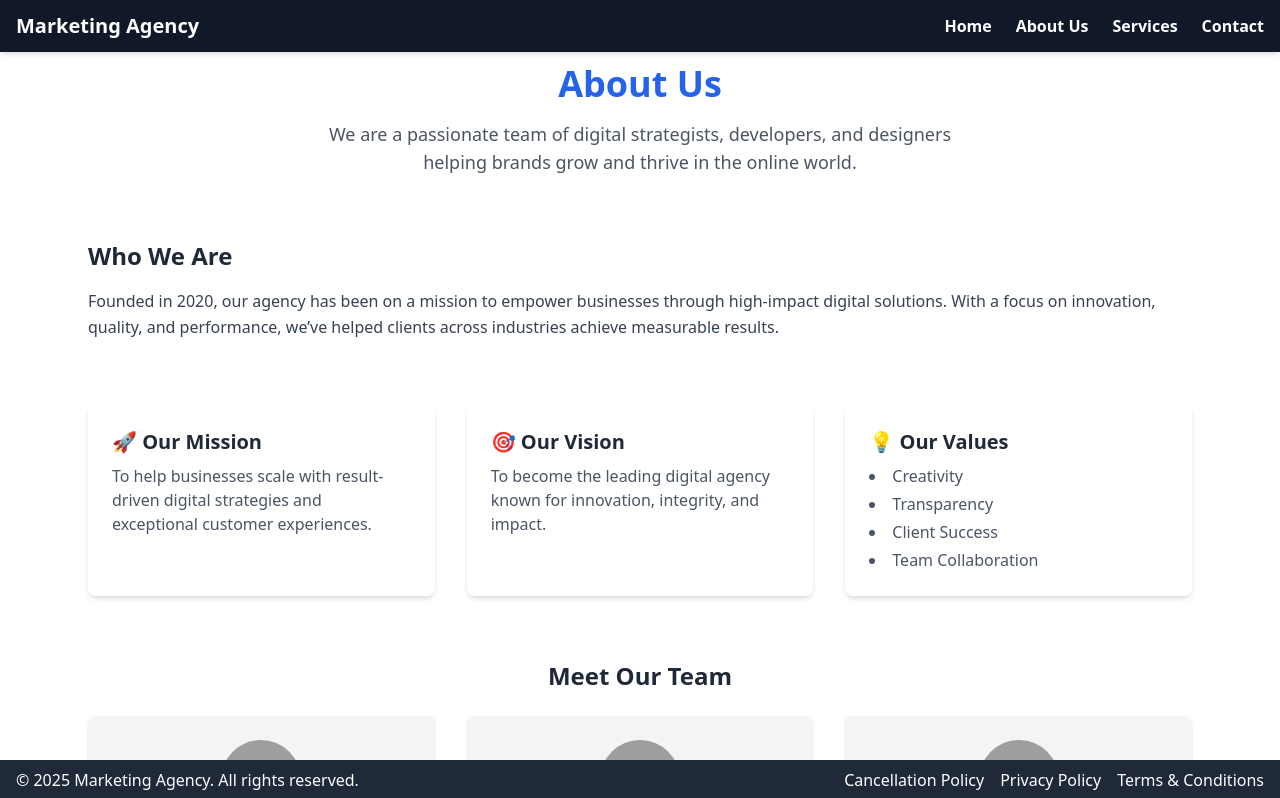
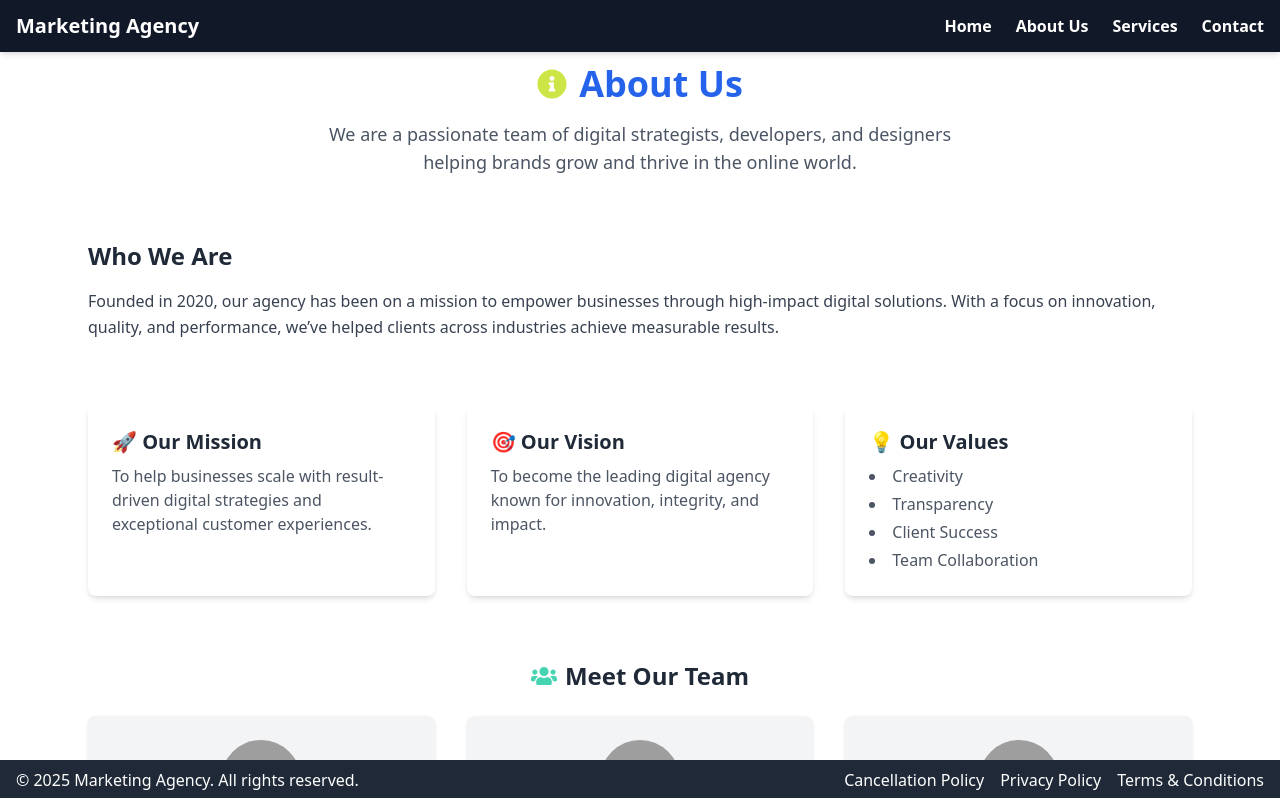
Before and after one commit to golagaurav/marketing-agency, a React (Create React App) app: page /about-us in a window 1280 px wide. Shown: the top 798 px of the page. Built offline with nearby package versions, Linux system fonts and the light colour scheme; grey boxes are pictures that could not be loaded.

Commit message:
icon add about and meet our team

```diff
--- a/src/pages/AboutUs.tsx
+++ b/src/pages/AboutUs.tsx
@@ -13,7 +13,10 @@ const AboutUs = () => {
       <main className="py-16 px-6 max-w-6xl mx-auto text-gray-800">
         {/* Hero / Intro Section */}
         <section className="text-center mb-16">
-          <h1 className="text-4xl font-bold text-primary mb-4">About Us</h1>
+          <div className="flex items-center justify-center gap-3 mb-4">
+            <Icon name="FaInfoCircle" size={30} color="#cde546ff" />
+            <h1 className="text-4xl font-bold text-primary">About Us</h1>
+          </div>
           <p className="text-lg text-gray-600 max-w-2xl mx-auto">
             We are a passionate team of digital strategists, developers, and designers helping brands grow and thrive in the online world.
           </p>
@@ -55,7 +58,10 @@ const AboutUs = () => {
 
         {/* ✅ Team Section with Colorful Social Icons */}
         <section className="mb-20 text-center">
-          <h2 className="text-2xl font-bold mb-6">Meet Our Team</h2>
+          <div className="flex items-center justify-center gap-2 mb-6">
+            <Icon name="FaUsers" size={26} color="#45d4b1ff" />
+              <h2 className="text-2xl font-bold">Meet Our Team</h2>
+          </div>
           <div className="grid grid-cols-1 sm:grid-cols-2 md:grid-cols-3 gap-8">
             {[
               {
```
